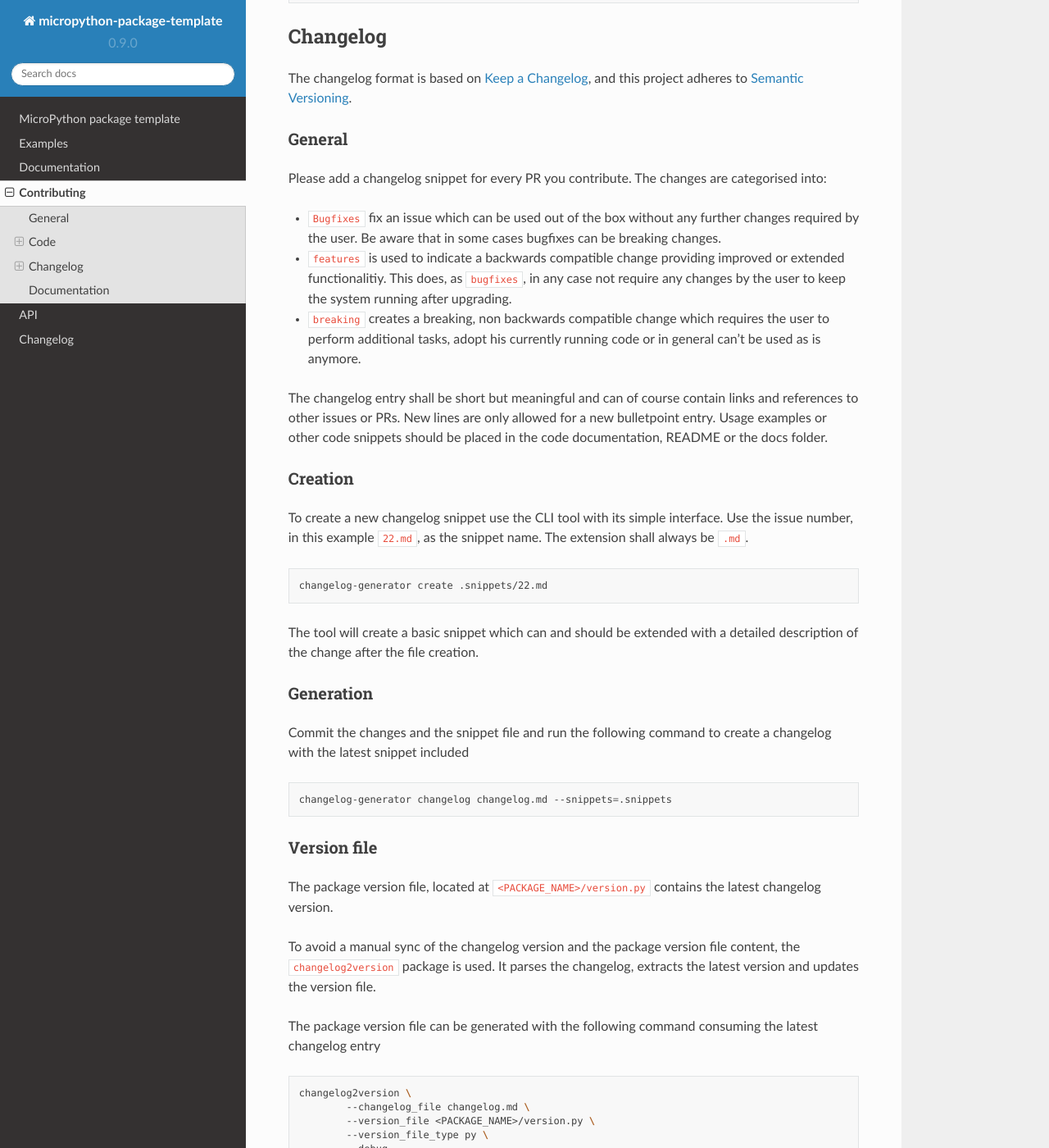
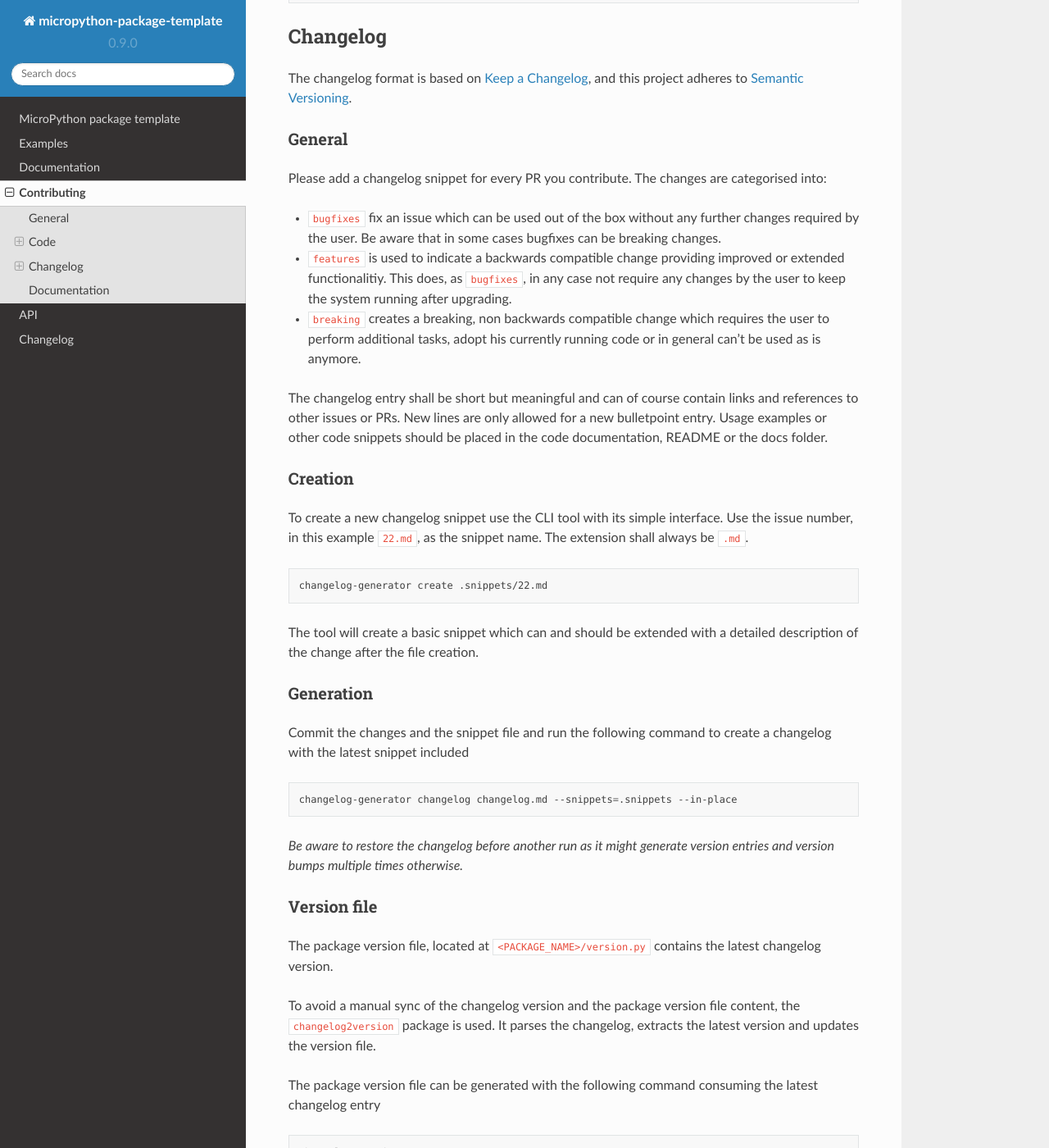
Before and after one commit to brainelectronics/micropython-package-template, a Sphinx documentation site: the page built from docs/CONTRIBUTING.md, in a window 1280 px wide and 1400 px high, scrolled down 2122 px. Shown: the whole window at 82% size. Built offline with Sphinx 7.4.7 and the Read the Docs theme 2.0.0, drawn with Linux system fonts in a browser that asks for light colours.

Commit message:
add --in-place option in contribution guide line

````diff
--- a/docs/CONTRIBUTING.md
+++ b/docs/CONTRIBUTING.md
@@ -112,7 +112,7 @@ this project adheres to [Semantic Versioning][ref-semantic-versioning].
 Please add a changelog snippet for every PR you contribute. The changes are
 categorised into:
 
-- `Bugfixes` fix an issue which can be used out of the box without any further
+- `bugfixes` fix an issue which can be used out of the box without any further
 changes required by the user. Be aware that in some cases bugfixes can be
 breaking changes.
 - `features` is used to indicate a backwards compatible change providing
@@ -146,8 +146,11 @@ Commit the changes and the snippet file and run the following command to create
 a changelog with the latest snippet included
 
 ```bash
-changelog-generator changelog changelog.md --snippets=.snippets
+changelog-generator changelog changelog.md --snippets=.snippets --in-place
 ```
+
+*Be aware to restore the changelog before another run as it might generate
+version entries and version bumps multiple times otherwise.*
 
 ### Version file
 
````
